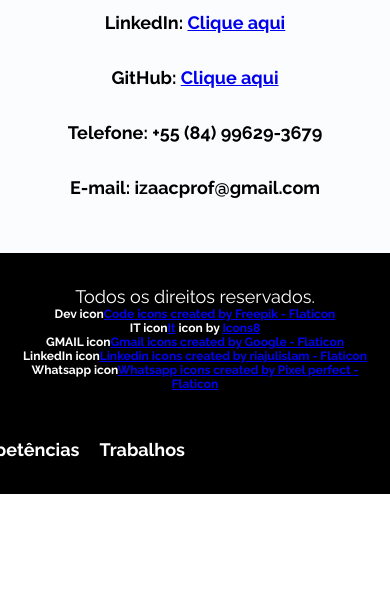
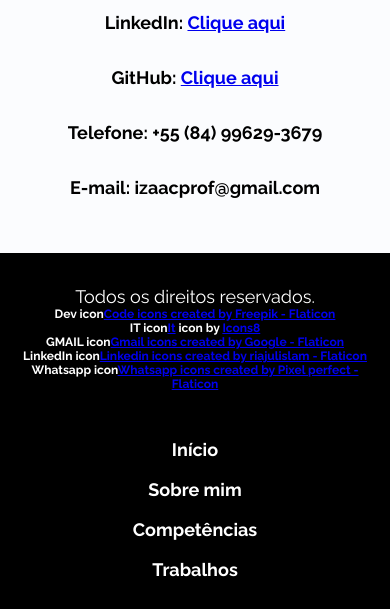
Before and after one commit to ThallysonIzaac/Portfolio-ThallysonIzaac, a plain HTML site: page index.html in a window 390 px wide. Shown: the part 5918-6527 px from the top of the page. Before the commit the page ends 6412 px from the top, so only its background shows below. Drawn offline with Linux system fonts and the light colour scheme.

Commit message:
alteração 2

```diff
--- a/style.css
+++ b/style.css
@@ -556,6 +556,15 @@ footer{
         text-align: center;
         padding: 8px 0;
     }
+    .items-menu-2{
+        width: 100%;
+        display: flex;
+        flex-direction: column;
+        margin: 15px;
+    }
+    .items-menu-2 a{
+        margin: 5px;
+    }
     .lista-beneficios,.img-beneficios{
         padding-left: 50px;
         width: 80%;
```
